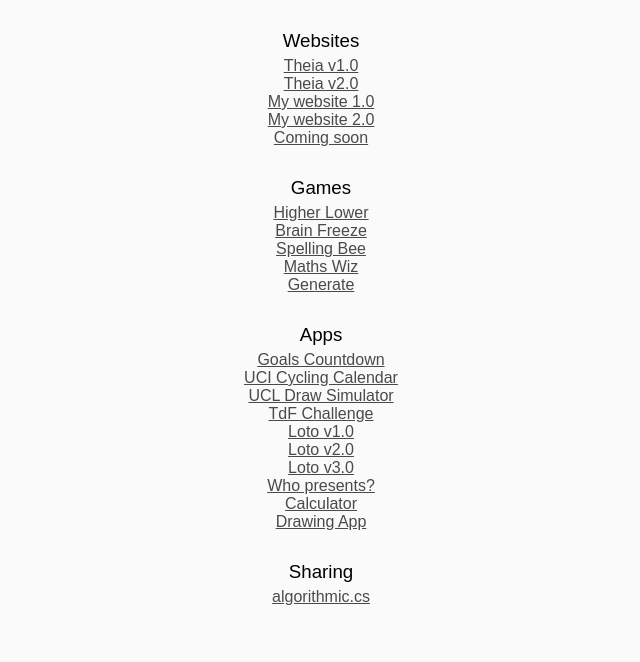
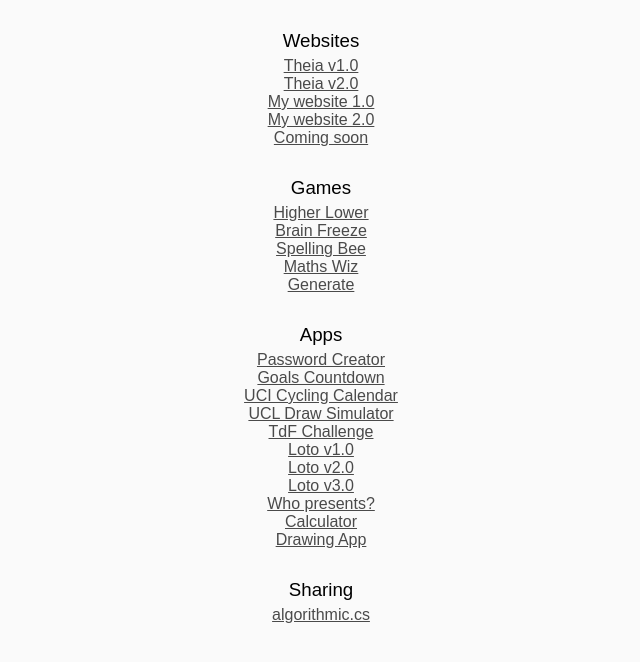
Before and after one commit to ashvinmotye/projects-nojs, a plain HTML site: page index.html in a window 1280 px wide. Shown: the whole page, without its empty margins (319-959 px from the left). Drawn offline with Linux system fonts and the light colour scheme.

Commit message:
Update index.html

```diff
--- a/index.html
+++ b/index.html
@@ -55,6 +55,7 @@
       <h3>Apps</h3>
 
       <ul>
+        <li><a href="http://ashvinmotye.com/password" target="_blank">Password Creator</a></li>
         <li><a href="http://ashvinmotye.com/countdown" target="_blank">Goals Countdown</a></li>
         <li><a href="http://ashvinmotye.com/cycling" target="_blank">UCI Cycling Calendar</a></li>
         <li><a href="http://ashvinmotye.com/ucl" target="_blank">UCL Draw Simulator</a></li>
```
